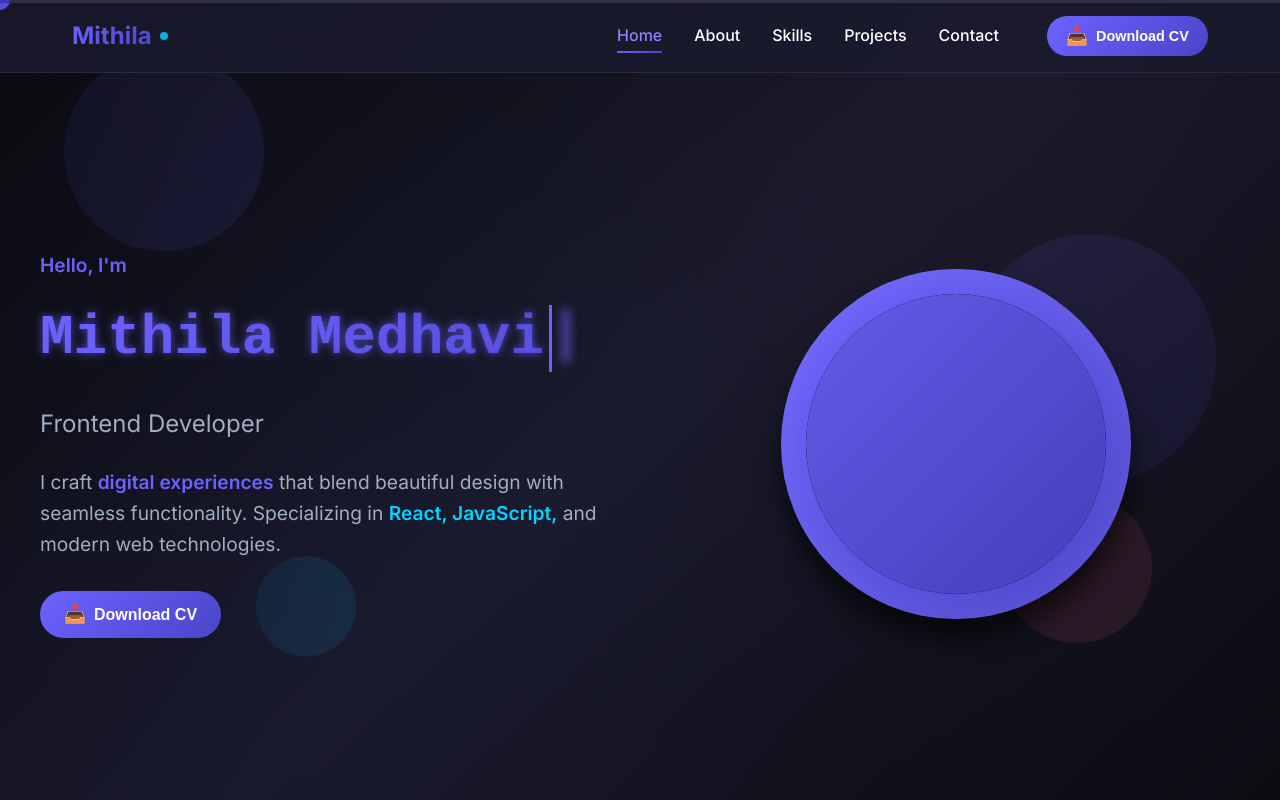
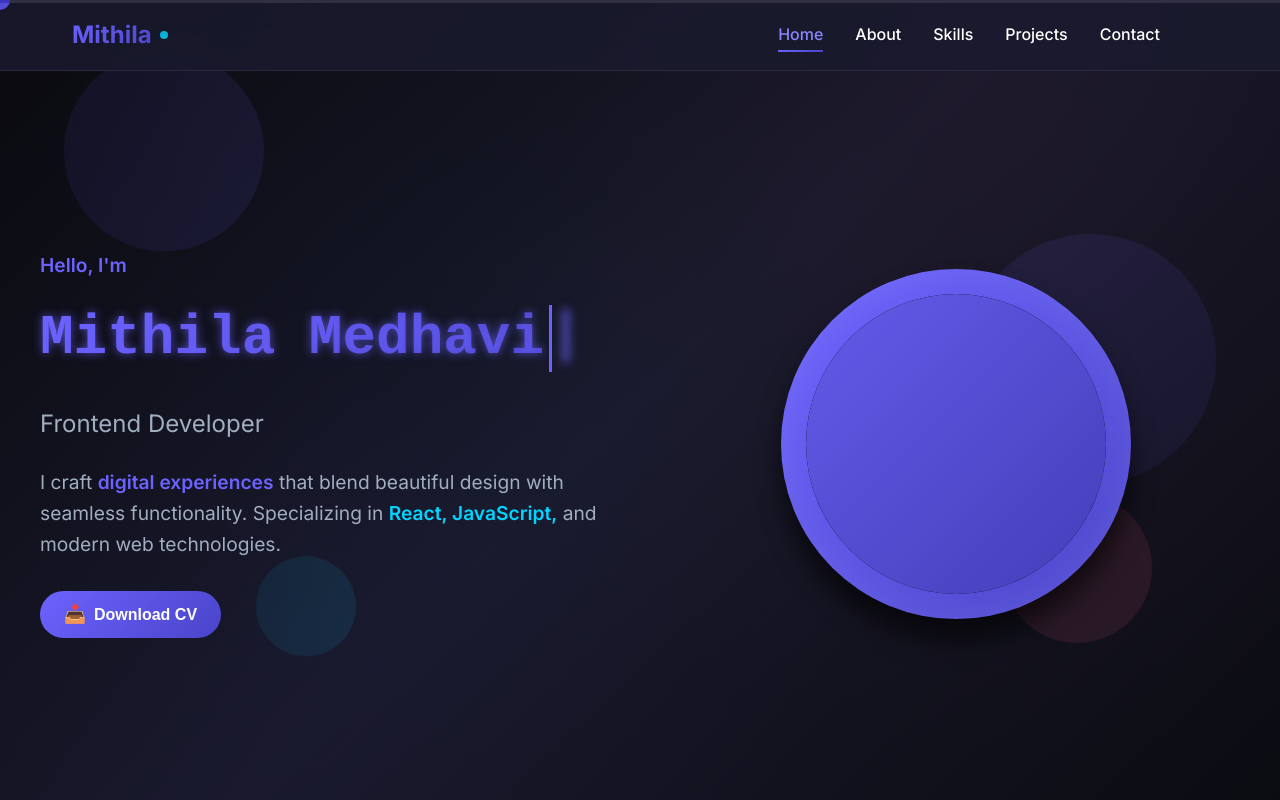
Before and after one commit to mithilamedhavi02-byte/My_portfolio, a React (Create React App) app: page / in a window 1280 px wide. Shown: the top 800 px of the page. Built offline with nearby package versions, Linux system fonts and the light colour scheme.

Commit message:
update that

```diff
--- a/src/App.js
+++ b/src/App.js
@@ -106,16 +106,7 @@ const Navigation = ({ activeSection, isMenuOpen, onNavClick, onMenuToggle, onDow
           ))}
 
           <li className="nav-download">
-            <button
-              className="download-cv-btn"
-              onClick={(e) => {
-                e.preventDefault();
-                onDownloadCV();
-              }}
-            >
-              <span className="btn-icon">📥</span>
-              Download CV
-            </button>
+
           </li>
         </ul>
       </div>
```
